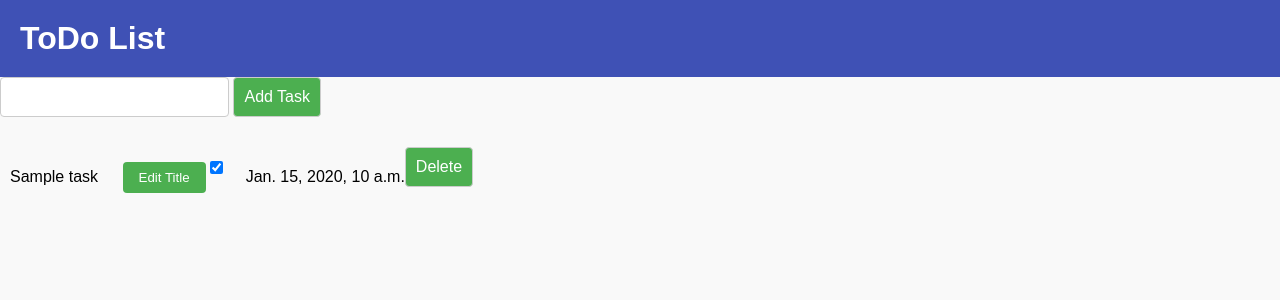
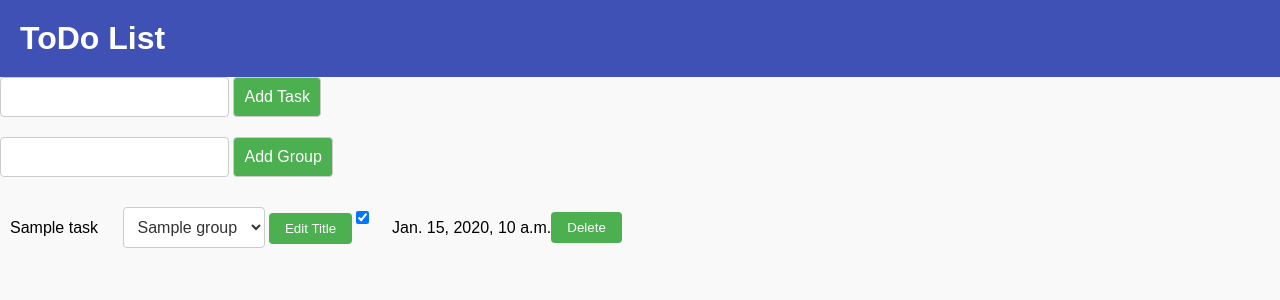
Before and after one commit to w4ts00n/todolist-app, a Django app: template todolist/templates/todolist_list.html in a window 1280 px wide. Shown: the top 300 px of the page. Run offline with Django 4.2, Linux system fonts and the light colour scheme; tables that the repository leaves empty hold one stand-in row (values such as "Sample post"); the template is opened without the code that fills it: values that come from a table or form of the project are taken from there, most other values are stand-ins (such as "Sample title", 1, 10 or a date in 2020).

Commit message:
Added class Group

```diff
--- a/simple_todolist/urls.py
+++ b/simple_todolist/urls.py
@@ -2,7 +2,7 @@
 URL configuration for simple_todolist project.
 
 The `urlpatterns` list routes URLs to views. For more information please see:
-    https://docs.djangoproject.com/en/4.2/topics/http/urls/
+    https://docs.djangoproject.com/en/4.2/topics/http/urls/j
 Examples:
 Function views
     1. Add an import:  from my_app import views
@@ -17,14 +17,16 @@ Including another URLconf
 from django.contrib import admin
 from django.urls import path, include
 
-from todolist.views import add, delete, task_list, change_status, edit_title
+from todolist.views import add, delete, task_list, change_status, edit_title, add_group, update_group
 
 urlpatterns = [
     path("admin/", admin.site.urls),
     # path('', include('todolist.urls')),
     path("", task_list, name="task_list"),
-    path("add", add),
-    path("delete/<str:i>", delete),
-    path("change_status/<str:i>", change_status),
-    path("edit_title/<str:i>", edit_title)
+    path("tasks", add),
+    path("tasks/<str:task_id>", delete),
+    path("tasks/<str:task_id>/status", change_status),
+    path("tasks/<str:task_id>/title", edit_title),
+    path("groups", add_group),
+    path("tasks/<str:task_id>/group", update_group)
 ]
--- a/todolist/models.py
+++ b/todolist/models.py
@@ -1,5 +1,16 @@
 from django.db import models
 from djongo import models as djongo_models
+
+
+class Group(models.Model):
+    _id = djongo_models.ObjectIdField(primary_key=True)
+    name = models.CharField(max_length=200)
+
+    def __str__(self):
+        return self.name
+
+    class Meta:
+        db_table = "groups"
 
 
 class Task(models.Model):
@@ -7,6 +18,7 @@ class Task(models.Model):
     title = models.CharField(max_length=200)
     completed = models.BooleanField(default=False)
     created_at = models.DateTimeField(auto_now_add=True)
+    group = models.ForeignKey(Group, on_delete=models.SET_NULL, null=True, blank=True)
 
     def __str__(self):
         return self.title
--- a/todolist/static/styles.css
+++ b/todolist/static/styles.css
@@ -53,6 +53,12 @@ li:last-child {
   margin-right: 20px;
 }
 
+.delete-task-form {
+  display: flex;
+  align-items: center;
+  margin-right: 20px;
+}
+
 .task-title {
   flex: 1;
   margin-right: 20px;
@@ -89,3 +95,33 @@ li:last-child {
 .small-button:hover {
     background-color: #45a049; /* Kolor tła przy najechaniu myszką */
 }
+
+.group-select {
+    position: relative;
+    padding: 10px;
+    font-size: 16px;
+    border: 1px solid #ccc;
+    border-radius: 4px;
+    background-color: #fff;
+    color: #333;
+    cursor: pointer;
+    transition: border-color 0.3s ease, box-shadow 0.3s ease;
+}
+
+.group-select::after {
+    content: '\25BC'; /* Unicode dla strzałki w dół */
+    position: absolute;
+    top: 50%;
+    right: 10px;
+    transform: translateY(-50%);
+    pointer-events: none;
+}
+
+.group-select:hover {
+    border-color: #4caf50;
+}
+
+.group-select:focus {
+    border-color: green;
+    box-shadow: 0 0 5px green;
+}
--- /dev/null
+++ b/todolist/static/taskActions.js
@@ -0,0 +1,112 @@
+
+function updateTaskStatus(checkbox, taskId) {
+    const formData = new FormData();
+    formData.append("completed", checkbox.checked);
+
+    fetch(`tasks/${taskId}/status`, {
+      method: "POST",
+      body: formData,
+      headers: {
+        "X-CSRFToken": getCookie("csrftoken"),
+      },
+    })
+      .then((response) => response.json())
+      .then((data) => {
+        // Jeśli jesteś zainteresowany odpowiedzią z serwera,
+        // możesz wykonać odpowiednie działania tutaj.
+      });
+}
+
+document.addEventListener("DOMContentLoaded", function () {
+    const editButtons = document.querySelectorAll(".edit-button");
+    const taskTitles = document.querySelectorAll(".task-title");
+    const groupSelects = document.querySelectorAll(".group-select");
+    const deleteTaskForms = document.querySelectorAll(".delete-task-form");
+
+
+    deleteTaskForms.forEach((deleteForm) => {
+        deleteForm.addEventListener("click", (event) => {
+            const taskId = deleteForm.getAttribute("data-taskid");
+            deleteTask(taskId);
+            setTimeout(() => {
+                location.reload();
+            }, 100);
+        });
+    });
+
+    groupSelects.forEach((select) => {
+        select.addEventListener("change", (event) => {
+            const taskId = select.getAttribute("data-taskid");
+            const groupId = select.value;
+            updateTaskGroup(groupId, taskId);
+        });
+    });
+
+    editButtons.forEach((button) => {
+        button.addEventListener("click", (event) => {
+            const taskId = button.getAttribute("data-taskid");
+            const taskTitleSpan = document.querySelector(`[data-taskid="${taskId}"]`);
+            const newTitle = prompt("Enter the new title:");
+
+            if (newTitle !== null) {
+                taskTitleSpan.textContent = newTitle;
+                updateTaskTitle(newTitle, taskId);
+            }
+        });
+    });
+});
+
+function updateTaskTitle(newTitle, taskId) {
+    const formData = new FormData();
+    formData.append("title", newTitle);
+
+    fetch(`/tasks/${taskId}/title`, {
+        method: "POST",
+        body: formData,
+        headers: {
+            "X-CSRFToken": getCookie("csrftoken"),
+        },
+    })
+}
+
+function updateTaskGroup(groupId, taskId) {
+    const formData = new FormData();
+    formData.append("group_id", groupId);
+
+    fetch(`/tasks/${taskId}/group`, {
+        method: "POST",
+        body: formData,
+        headers: {
+            "X-CSRFToken": getCookie("csrftoken"),
+        },
+    })
+    .then((response) => response.json())
+    .then((data) => {
+    });
+}
+
+
+function deleteTask(taskId) {
+    fetch(`/tasks/${taskId}`, {
+        method: 'DELETE',
+        headers: {
+            "X-CSRFToken": getCookie("csrftoken")
+        }
+    })
+}
+
+
+function getCookie(name) {
+    let cookieValue = null;
+    if (document.cookie && document.cookie !== "") {
+        const cookies = document.cookie.split(";");
+        for (let i = 0; i < cookies.length; i++) {
+            const cookie = cookies[i].trim();
+            if (cookie.substring(0, name.length + 1) === name + "=") {
+                cookieValue = decodeURIComponent(cookie.substring(name.length + 1));
+                break;
+            }
+        }
+    }
+    return cookieValue;
+}
--- a/todolist/templates/todolist_list.html
+++ b/todolist/templates/todolist_list.html
@@ -4,104 +4,39 @@
 <head>
     <title>ToDo List</title>
     <link rel="stylesheet" href="{% static 'styles.css' %}">
+    <script src="{% static 'taskActions.js' %}"></script>
 </head>
 <body>
     <h1>ToDo List</h1>
-    <form action="/add" method = "post">{% csrf_token %}
+    <form action="/tasks" method = "post">{% csrf_token %}
         <input type="text" name="title">
         <input type="submit" value="Add Task">
+    </form>
+    <form action="/groups" method = "post">{% csrf_token %}
+        <input type="text" name="name">
+        <input type="submit" value="Add Group">
     </form>
     <ul>
     {% for task in tasks %}
     <li>
         <div>
             <span class="task-title" data-taskid="{{ task.id }}">{{ task.title }}</span>
-            <button class="small-button" data-taskid="{{ task.id }}">Edit Title</button>
+            <select class="group-select" data-taskid="{{ task.id }}">
+                <option value="" {% if task.group_id is none%}selected{% endif %}></option>
+                {% for group in groups %}
+                    <option value="{{ group.id }}" {% if group.id == task.group_id %}selected{% endif %}>{{ group.name }}</option>
+                {% endfor %}
+            </select>
+            <button class="small-button edit-button" data-taskid="{{ task.id }}">Edit Title</button>
         </div>
-        <form action="/change_status/{{ task.id }}" method="post" class="task-form">{% csrf_token %}
+        <form action="tasks/{{ task.id }}/status" method="post" class="task-form">{% csrf_token %}
             <input type="checkbox" name="completed" {% if task.completed %}checked{% endif %}
             onchange="updateTaskStatus(this, '{{ task.id }}')">
         </form>
         {{ task.created_at }}
-        <form action="/delete/{{ task.id }}" method="post" class="task-form">{% csrf_token %}
-            <input type="submit" value="Delete" class="small-button">
-        </form>
+        <button class="small-button delete-task-form" data-taskid="{{ task.id }}">Delete</button>
     </li>
     {% endfor %}
 </ul>
-
-<script>
-  function updateTaskStatus(checkbox, taskId) {
-    const formData = new FormData();
-    formData.append("completed", checkbox.checked);
-
-    fetch(`/change_status/${taskId}`, {
-      method: "POST",
-      body: formData,
-      headers: {
-        "X-CSRFToken": getCookie("csrftoken"),
-      },
-    })
-      .then((response) => response.json())
-      .then((data) => {
-        // Jeśli jesteś zainteresowany odpowiedzią z serwera,
-        // możesz wykonać odpowiednie działania tutaj.
-      });
-  }
-
- document.addEventListener("DOMContentLoaded", function () {
-        const editButtons = document.querySelectorAll(".edit-button");
-        const taskTitles = document.querySelectorAll(".task-title");
-
-        editButtons.forEach((button) => {
-            button.addEventListener("click", (event) => {
-                const taskId = button.getAttribute("data-taskid");
-                const taskTitle = document.querySelector(`[data-taskid="${taskId}"]`);
-                const newTitle = prompt("Enter the new title:");
-
-                if (newTitle !== null) {
-                    taskTitle.textContent = newTitle;
-                    updateTaskTitle(newTitle, taskId);
-                }
-            });
-        });
-    });
-
-    function updateTaskTitle(newTitle, taskId) {
-        const formData = new FormData();
-        formData.append("title", newTitle);
-
-        fetch(`/edit_title/${taskId}`, {
-            method: "POST",
-            body: formData,
-            headers: {
-                "X-CSRFToken": getCookie("csrftoken"),
-            },
-        })
-        .then((response) => response.json())
-        .then((data) => {
-            // Jeśli jesteś zainteresowany odpowiedzią z serwera,
-            // możesz wykonać odpowiednie działania tutaj.
-        });
-    }
-
-
-  function getCookie(name) {
-    let cookieValue = null;
-    if (document.cookie && document.cookie !== "") {
-      const cookies = document.cookie.split(";");
-      for (let i = 0; i < cookies.length; i++) {
-        const cookie = cookies[i].trim();
-        if (cookie.substring(0, name.length + 1) === name + "=") {
-          cookieValue = decodeURIComponent(cookie.substring(name.length + 1));
-          break;
-        }
-      }
-    }
-    return cookieValue;
-  }
-
-
-</script>
 </body>
 </html>
```
Also changed, not shown: todolist/views.py (+44 -13 lines).
